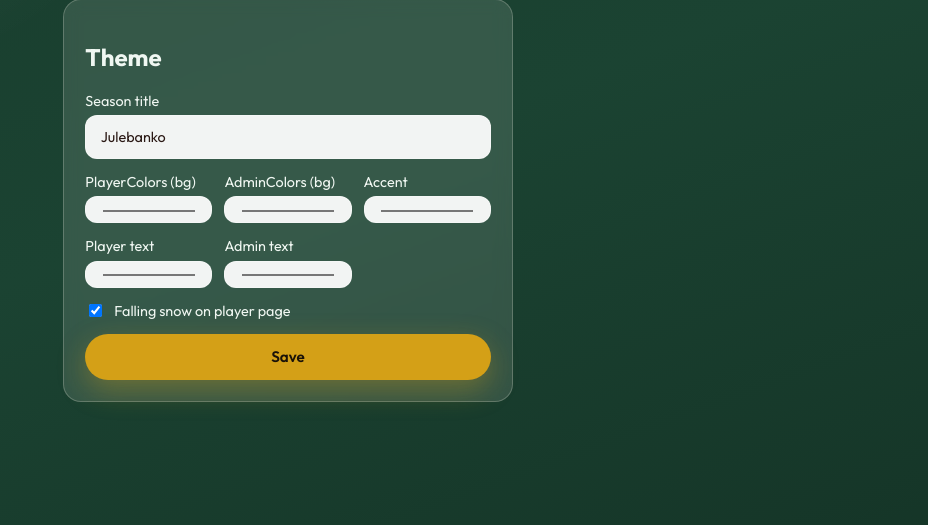
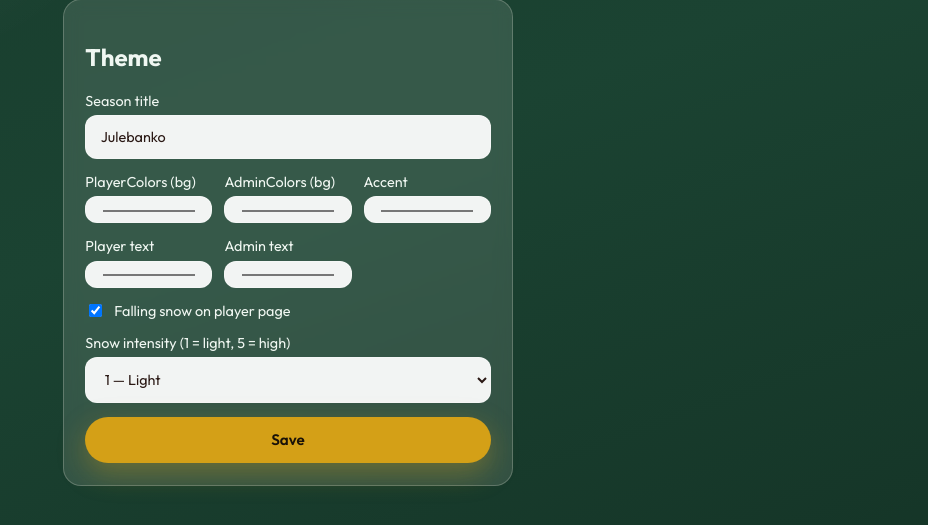
Before and after one commit to brianreimernielsen/julebanko, an ASP.NET Core app: page /Admin/Setup/Theme in a window 1280 px wide. Shown: the part 217-742 px from the top of the page, without its empty margins (352-1280 px from the left). Run offline with ASP.NET Core 8, Linux system fonts and the light colour scheme; the visitor is signed in with stand-in values (Sample User, id 1); data that the repository does not hold is empty; database files in the repository are not loaded.

Commit message:
Add snow intensity levels 1–5 for the player page
Setup Admin can set flake density/speed/opacity while keeping the
enable toggle; default intensity 1 matches the previous light look.

Co-authored-by: brianreimernielsen <brianreimernielsen@users.noreply.github.com>

```diff
--- a/Data/DbSeeder.cs
+++ b/Data/DbSeeder.cs
@@ -79,6 +79,7 @@ public static class DbSeeder
         await EnsureSettingAsync(db, SettingKeys.MailFrom, "julebanko@example.com");
         await EnsureSettingAsync(db, SettingKeys.SeasonTitle, $"Julebanko {year}");
         await EnsureSettingAsync(db, SettingKeys.PlayerSnowEnabled, "true");
+        await EnsureSettingAsync(db, SettingKeys.PlayerSnowIntensity, "1");
 
         await db.SaveChangesAsync();
     }
--- a/Data/SettingKeys.cs
+++ b/Data/SettingKeys.cs
@@ -11,4 +11,5 @@ public static class SettingKeys
     public const string MailFrom = "MailFrom";
     public const string SeasonTitle = "SeasonTitle";
     public const string PlayerSnowEnabled = "PlayerSnowEnabled";
+    public const string PlayerSnowIntensity = "PlayerSnowIntensity";
 }
--- a/Pages/Admin/Setup/Theme.cshtml
+++ b/Pages/Admin/Setup/Theme.cshtml
@@ -27,6 +27,16 @@
             <input asp-for="PlayerSnowEnabled" type="checkbox" style="width:auto;" />
             Falling snow on player page
         </label>
+        <label>
+            Snow intensity (1 = light, 5 = high)
+            <select asp-for="PlayerSnowIntensity">
+                <option value="1">1 — Light</option>
+                <option value="2">2</option>
+                <option value="3">3</option>
+                <option value="4">4</option>
+                <option value="5">5 — High</option>
+            </select>
+        </label>
         <button class="btn btn-primary" type="submit">@Localizer["Save"]</button>
     </form>
 </div>
--- a/Pages/Admin/Setup/Theme.cshtml.cs
+++ b/Pages/Admin/Setup/Theme.cshtml.cs
@@ -14,6 +14,7 @@ public class ThemeModel(SettingsService settings) : PageModel
     [BindProperty] public string AdminTextColor { get; set; } = "#F0F7F2";
     [BindProperty] public string SeasonTitle { get; set; } = "Julebanko";
     [BindProperty] public bool PlayerSnowEnabled { get; set; } = true;
+    [BindProperty] public int PlayerSnowIntensity { get; set; } = 1;
     public bool Saved { get; private set; }
 
     public async Task OnGetAsync()
@@ -23,6 +24,11 @@ public class ThemeModel(SettingsService settings) : PageModel
 
     public async Task<IActionResult> OnPostAsync()
     {
+        if (PlayerSnowIntensity < 1 || PlayerSnowIntensity > 5)
+        {
+            PlayerSnowIntensity = 1;
+        }
+
         await settings.SetManyAsync(new Dictionary<string, string>
         {
             [SettingKeys.PlayerBgColor] = PlayerBgColor,
@@ -31,7 +37,8 @@ public class ThemeModel(SettingsService settings) : PageModel
             [SettingKeys.PlayerTextColor] = PlayerTextColor,
             [SettingKeys.AdminTextColor] = AdminTextColor,
             [SettingKeys.SeasonTitle] = SeasonTitle.Trim(),
-            [SettingKeys.PlayerSnowEnabled] = PlayerSnowEnabled ? "true" : "false"
+            [SettingKeys.PlayerSnowEnabled] = PlayerSnowEnabled ? "true" : "false",
+            [SettingKeys.PlayerSnowIntensity] = PlayerSnowIntensity.ToString()
         });
         Saved = true;
         await LoadAsync();
@@ -48,5 +55,12 @@ public class ThemeModel(SettingsService settings) : PageModel
         SeasonTitle = await settings.GetAsync(SettingKeys.SeasonTitle, SeasonTitle);
         var snow = await settings.GetAsync(SettingKeys.PlayerSnowEnabled, "true");
         PlayerSnowEnabled = !string.Equals(snow, "false", StringComparison.OrdinalIgnoreCase) && snow != "0";
+        var intensity = await settings.GetAsync(SettingKeys.PlayerSnowIntensity, "1");
+        if (!int.TryParse(intensity, out var level) || level < 1 || level > 5)
+        {
+            level = 1;
+        }
+
+        PlayerSnowIntensity = level;
     }
 }
--- a/sql/001_CreateJulebanko.sql
+++ b/sql/001_CreateJulebanko.sql
@@ -230,7 +230,8 @@ USING (VALUES
     (N'ClaimNotifyTo',      N'banko@example.com'),
     (N'MailFrom',           N'julebanko@example.com'),
     (N'SeasonTitle',        CONCAT(N'Julebanko ', @Year)),
-    (N'PlayerSnowEnabled',  N'true')
+    (N'PlayerSnowEnabled',   N'true'),
+    (N'PlayerSnowIntensity', N'1')
 ) AS s([Key], Value)
 ON t.[Key] = s.[Key]
 WHEN NOT MATCHED THEN
--- a/wwwroot/js/site.js
+++ b/wwwroot/js/site.js
@@ -8,8 +8,34 @@
     });
   });
 
-  // Player snow is CSS-driven; respect reduced-motion if toggled after load.
-  if (window.matchMedia("(prefers-reduced-motion: reduce)").matches) {
-    document.querySelectorAll("[data-snow]").forEach((el) => el.remove());
-  }
+  const reducedMotion = window.matchMedia("(prefers-reduced-motion: reduce)").matches;
+  const flakeCounts = { 1: 12, 2: 18, 3: 24, 4: 32, 5: 40 };
+
+  document.querySelectorAll("[data-snow]").forEach((layer) => {
+    if (reducedMotion) {
+      layer.remove();
+      return;
+    }
+
+    const intensity = Math.min(5, Math.max(1, Number(layer.getAttribute("data-intensity") || "1")));
+    layer.setAttribute("data-intensity", String(intensity));
+    const count = flakeCounts[intensity] || 12;
+    const frag = document.createDocumentFragment();
+
+    for (let i = 0; i < count; i++) {
+      const flake = document.createElement("span");
+      const size = 2 + ((i * 7) % 4); // 2–5px
+      const left = ((i * 37) % 100) + (i % 3) * 0.4;
+      const durationScale = 0.75 + ((i * 13) % 50) / 100; // 0.75–1.24
+      const delay = -((i * 1.7) % 12);
+      flake.style.left = `${left}%`;
+      flake.style.width = `${size}px`;
+      flake.style.height = `${size}px`;
+      flake.style.animationDuration = `calc(var(--snow-duration) * ${durationScale})`;
+      flake.style.animationDelay = `${delay}s`;
+      frag.appendChild(flake);
+    }
+
+    layer.replaceChildren(frag);
+  });
 })();
```
Also changed, not shown: Pages/Shared/_Layout.cshtml (+6 -4 lines), wwwroot/css/site.css (+19 -20 lines).
